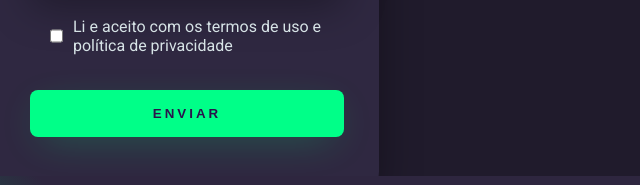
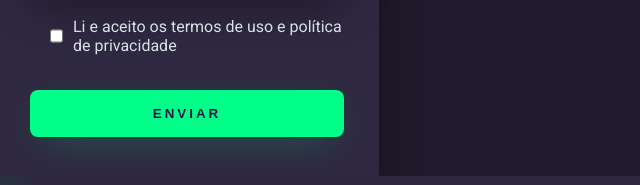
Before and after one commit to TDS-2023/Techflix, a plain HTML site: page HTML/dados-compra.html in a window 1280 px wide. Shown: the part 831-1016 px from the top of the page, 453-1093 px from the left. Drawn offline with Linux system fonts and the light colour scheme.

Commit message:
mudanças html

```diff
--- a/HTML/dados-compra.html
+++ b/HTML/dados-compra.html
@@ -80,7 +80,7 @@
                                 <div class="check">
                                     <input type="checkbox" name="check" id="checkbox" required>
                                     <!-- Checkbox para aceitar os termos -->
-                                    <label for="checkbox">Li e aceito com os termos de uso e política de
+                                    <label for="checkbox">Li e aceito os termos de uso e política de
                                         privacidade</label>
                                 </div>
                             </div>
```
Also changed, not shown: HTML/dados-compra2.html (+1 -1 lines), HTML/dados-compra3.html (+1 -1 lines).
